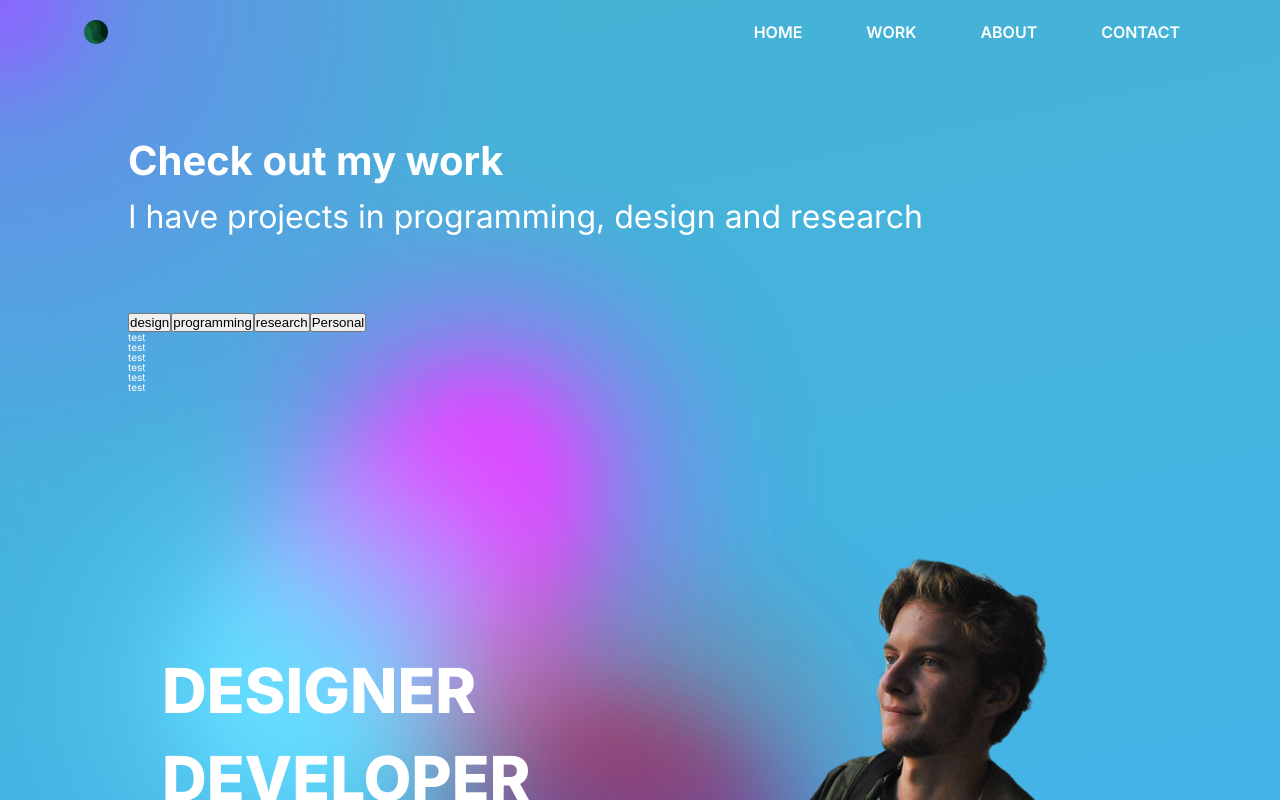
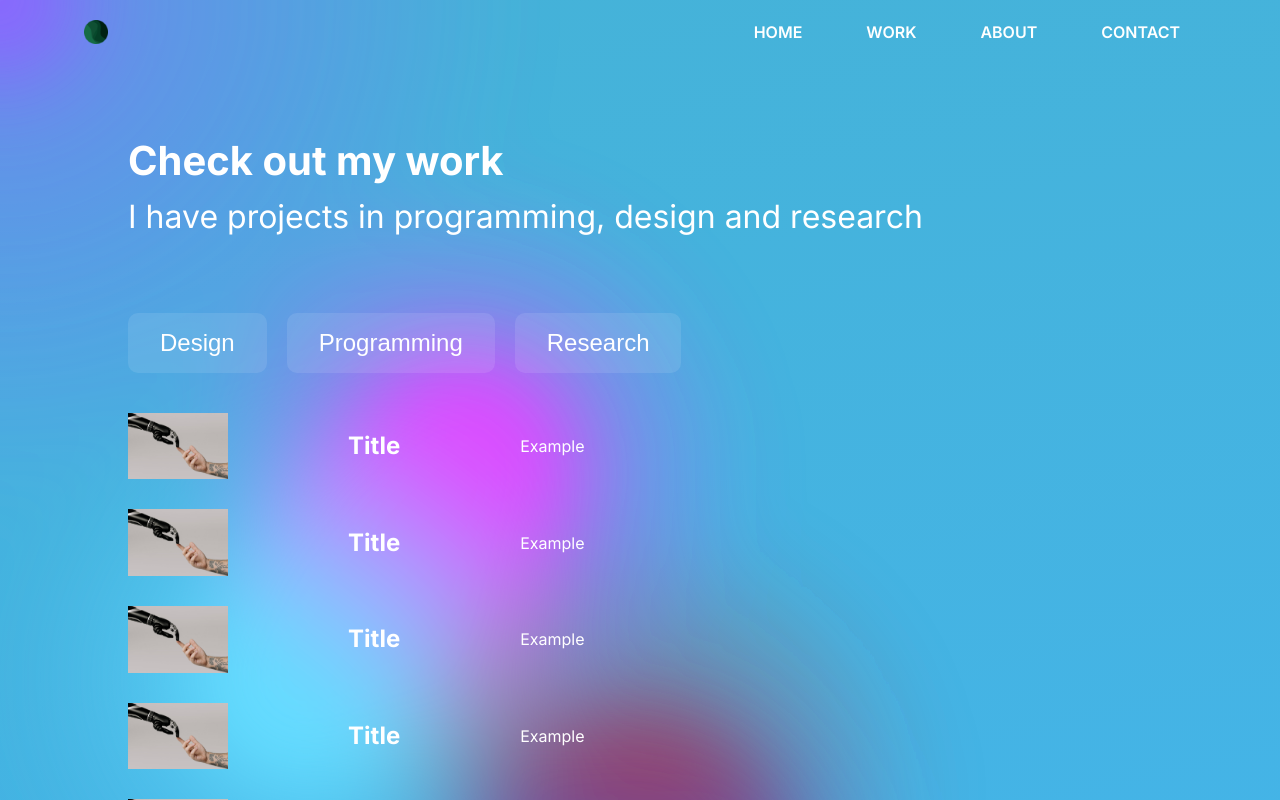
Before and after one commit to lemihai/Portfolio, a React (Create React App) app: page /pages/work in a window 1280 px wide. Shown: the top 800 px of the page. Built offline with nearby package versions, Linux system fonts and the light colour scheme.

Commit message:
dev 1.7 content on pages
added content on the about page, on the work page and added a contact form.

```diff
--- a/package.json
+++ b/package.json
@@ -7,6 +7,7 @@
     "@testing-library/jest-dom": "^5.17.0",
     "@testing-library/react": "^13.4.0",
     "@testing-library/user-event": "^13.5.0",
+    "emailjs": "^4.0.3",
     "react": "^18.2.0",
     "react-dom": "^18.2.0",
     "react-router-dom": "^6.22.3",
--- a/src/App.js
+++ b/src/App.js
@@ -1,10 +1,8 @@
-import React, { useEffect, useRef } from "react";
 // IMPORT ROUTER
 import {
   BrowserRouter as Router,
   Routes,
   Route,
-  Link,
   BrowserRouter,
 } from "react-router-dom";
 
@@ -13,7 +11,6 @@ import {
 import Nav from "./Global/components/nav";
 import Footer from "./Global/components/footer";
 import Hero from "./Pages/main/components/hero";
-import Carousel from "./Pages/main/components/carousel";
 import CarouselB from "./Pages/main/components/carouselB";
 
 // PAGES import
--- a/src/Global/index.css
+++ b/src/Global/index.css
@@ -187,7 +187,7 @@ nav div a:hover {
 
 footer {
   width: 100vw;
-  height: 10rem;
+  height: 30vh;
   /* background-color: #e100ff4d; */
 
   padding: 0rem 20vw;
--- a/src/Pages/about/about.css
+++ b/src/Pages/about/about.css
@@ -0,0 +1,10 @@
+.about {
+  display: flex;
+  flex-direction: column;
+  padding: 0rem 12.8rem;
+}
+
+.about-image {
+  height: 30vh;
+  width: auto;
+}
--- a/src/Pages/about/about.js
+++ b/src/Pages/about/about.js
@@ -1,3 +1,55 @@
+import placeholder from "../../Images/grad.jpg";
+import "./about.css";
+
 export default function About() {
-  return <div>about</div>;
+  return (
+    <main className="about">
+      <header className="about-wrap">
+        <img
+          className="about-image"
+          src={placeholder}
+          alt="palceholder image for now"
+        ></img>
+        <div classname="about-text-wrap">
+          <h1 className="about-title">About me</h1>
+          <p className="about-text">
+            Hi, I am Mihai, an UX designer from Romania with 3 years of
+            experience. I love new challenges and I always take on a new project
+            with energy and drive. I enjoy exploring people’s behaviour and
+            creating experiences that will fit their needs.
+          </p>
+          <p className="about-text">
+            Growing up, I always found myself influenced by both art at
+            technology. At one point or another, I was surrounded by one of
+            them. Let it be painting when I was in middle school or gaming right
+            at the beginning of high school, only to start acting later. I think
+            this blending of the two worlds led to my wide range of skills as a
+            designer right now.
+          </p>
+        </div>
+      </header>
+      <div className="skills-wrap">
+        <div className="roles-header">
+          <div className="role">UX Designer</div>
+          <div className="role">Programmer</div>
+          <div className="role">Researcher</div>
+        </div>
+
+        <div className="skills-header">
+          <div className="skill">Wireframing</div>
+          <div className="skill">Prototyping</div>
+          <div className="skill">User Testing</div>
+          <div className="skill">HTML/CSS</div>
+          <div className="skill">Javascript</div>
+          <div className="skill">React</div>
+          <div className="skill">Node.js</div>
+          <div className="skill">Express.js</div>
+          <div className="skill">MongoDB</div>
+          <div className="skill">Figma</div>
+          <div className="skill">Adobe XD</div>
+          <div className="skill">Photoshop</div>
+        </div>
+      </div>
+    </main>
+  );
 }
--- a/src/Pages/contact/contact.js
+++ b/src/Pages/contact/contact.js
@@ -1,3 +1,53 @@
-export default function Contact() {
-  return <div>Contact</div>;
+import React, { useState } from "react";
+import "./contact.css";
+
+export default function About() {
+  const [name, setName] = useState("");
+  const [email, setEmail] = useState("");
+  const [message, setMessage] = useState("");
+
+  const handleSubmit = (e) => {
+    e.preventDefault();
+    // Handle form submission logic here
+    console.log("Form submitted:", { name, email, message });
+    // Reset form fields
+    setName("");
+    setEmail("");
+    setMessage("");
+  };
+
+  return (
+    <div>
+      <h1>Contact</h1>
+      <form onSubmit={handleSubmit}>
+        <label>
+          Name:
+          <input
+            type="text"
+            value={name}
+            onChange={(e) => setName(e.target.value)}
+          />
+        </label>
+        <br />
+        <label>
+          Email:
+          <input
+            type="email"
+            value={email}
+            onChange={(e) => setEmail(e.target.value)}
+          />
+        </label>
+        <br />
+        <label>
+          Message:
+          <textarea
+            value={message}
+            onChange={(e) => setMessage(e.target.value)}
+          />
+        </label>
+        <br />
+        <button type="submit">Submit</button>
+      </form>
+    </div>
+  );
 }
--- a/src/Pages/main/components/carouselB.js
+++ b/src/Pages/main/components/carouselB.js
@@ -49,7 +49,7 @@ export default function CarouselB() {
       >
         {/* swiper slide of the swiper carousel */}
         <SwiperSlide>
-          <Tilt style={{ transform: `translateZ(0)` }} options={defaultOptions}>
+          <Tilt options={defaultOptions}>
             <div className="project-wrap ps2">
               <p className="project-title">PS2</p>
               <p className="project-description">
--- a/src/Pages/work/work.css
+++ b/src/Pages/work/work.css
@@ -6,6 +6,8 @@
   height: 100%;
   color: #fff;
 }
+
+/* WORK HEADER */
 
 .work-header {
   /* ***** The 12.8 rem header doesn't look bad and I might use it actually. jsut not here */
@@ -23,3 +25,61 @@
 .work-text {
   font-size: 3.2rem;
 }
+
+.work-wrap {
+  display: flex;
+  flex-direction: column;
+  gap: 4rem;
+}
+
+.work-controls-wrap {
+  display: flex;
+  gap: 2rem;
+}
+
+/* Work button */
+
+.work-button {
+  font-size: 2.4rem;
+  padding: 1.6rem 3.2rem;
+  border: none;
+  background-color: rgba(255, 255, 255, 0.1);
+  color: #fff;
+  cursor: pointer;
+  border-radius: 1rem;
+  transition: all 0.3s ease;
+}
+
+.work-botton:hover,
+.work-button:focus {
+  background-color: rgba(255, 255, 255, 0.2);
+}
+
+/* WORK WROJECT CSS */
+
+.work-projects-wrap {
+  display: flex;
+  flex-direction: column;
+  gap: 3rem;
+}
+
+.work-project {
+  display: flex;
+  flex-direction: row;
+  align-items: center;
+  gap: 12rem;
+}
+
+.work-project-image {
+  width: 10rem;
+  height: 100%;
+  object-fit: cover;
+}
+
+.work-project-title {
+  font-size: 2.4rem;
+}
+
+.work-project-text {
+  font-size: 1.6rem;
+}
--- a/src/Pages/work/work.js
+++ b/src/Pages/work/work.js
@@ -1,3 +1,4 @@
+import example from "../../Images/grad.jpg";
 import "./work.css";
 
 export default function Work() {
@@ -11,20 +12,36 @@ export default function Work() {
       </div>
       <div className="work-wrap">
         <div className="work-controls-wrap">
-          <button className="work-button">design</button>
-          <button className="work-button">programming</button>
-          <button className="work-button">research</button>
-          <button className="work-button">Personal</button>
+          <ButtonFilterProject text="Design" />
+          <ButtonFilterProject text="Programming" />
+          <ButtonFilterProject text="Research" />
         </div>
         <div className="work-projects-wrap">
-          <div className="work-project">test</div>
-          <div className="work-project">test</div>
-          <div className="work-project">test</div>
-          <div className="work-project">test</div>
-          <div className="work-project">test</div>
-          <div className="work-project">test</div>
+          <Project />
+          <Project />
+          <Project />
+          <Project />
+          <Project />
         </div>
       </div>
     </main>
   );
 }
+
+function Project() {
+  return (
+    <div className="work-project">
+      <img
+        className="work-project-image"
+        src={example}
+        alt="project title image5"
+      ></img>
+      <h2 className="work-project-title">Title</h2>
+      <p className="work-project-text">Example</p>
+    </div>
+  );
+}
+
+function ButtonFilterProject({ text }) {
+  return <button className="work-button">{text}</button>;
+}
```
Also changed, not shown: 1 other file (tests, documents, lock files or other folders).
